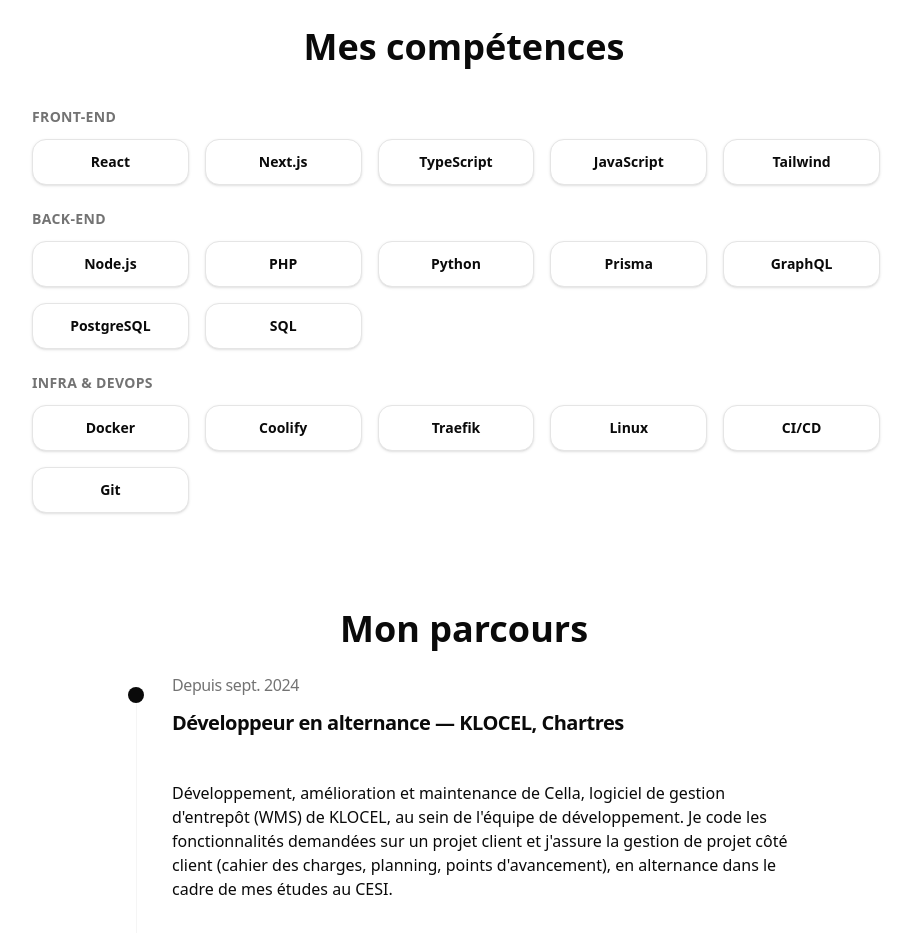
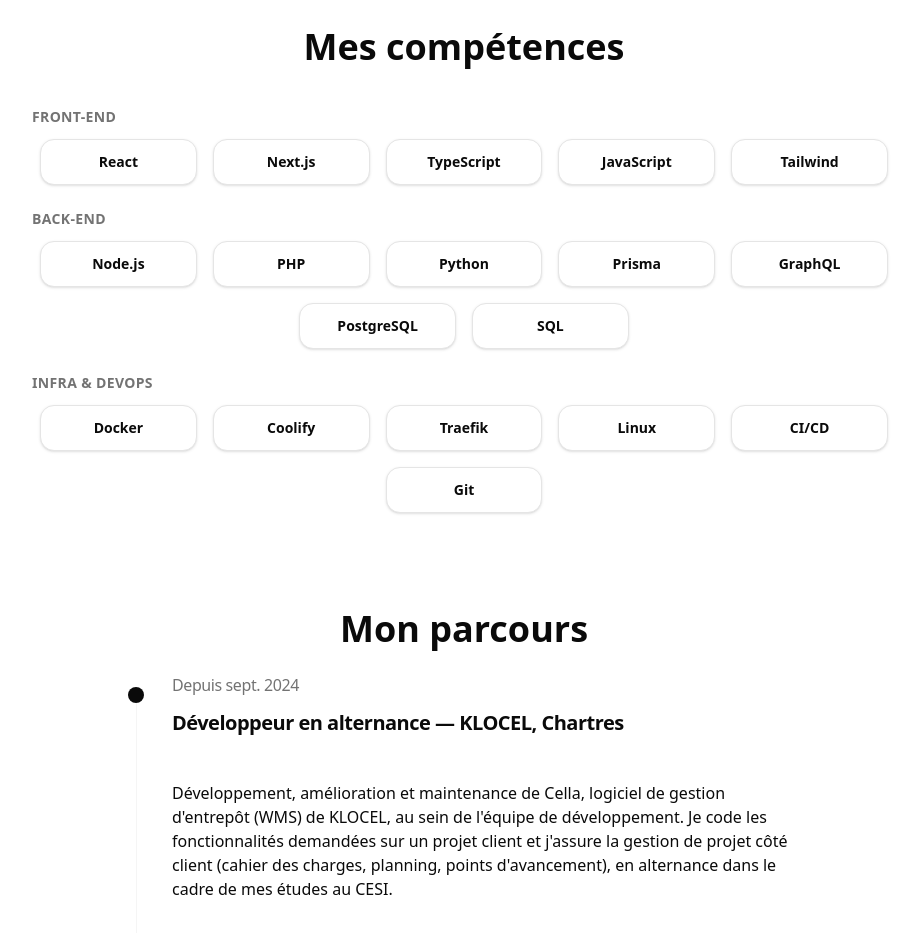
Before and after one commit to SNEUUD/portfolio, a Next.js app: page / in a window 1280 px wide. Shown: the part 2900-3833 px from the top of the page, without its empty margins (176-1095 px from the left). Built offline with nearby package versions, Linux system fonts and the light colour scheme.

Commit message:
center skills

```diff
--- a/components/portfolio-client.tsx
+++ b/components/portfolio-client.tsx
@@ -253,7 +253,7 @@
                     <h3 className="text-sm font-semibold uppercase tracking-wide text-muted-foreground mb-3 text-left">
                       {category}
                     </h3>
-                    <div className="flex flex-wrap gap-2 sm:gap-4">
+                    <div className="flex flex-wrap justify-center gap-2 sm:gap-4">
                       {skills.map((skill) => (
                         <div
                           key={skill}
```
